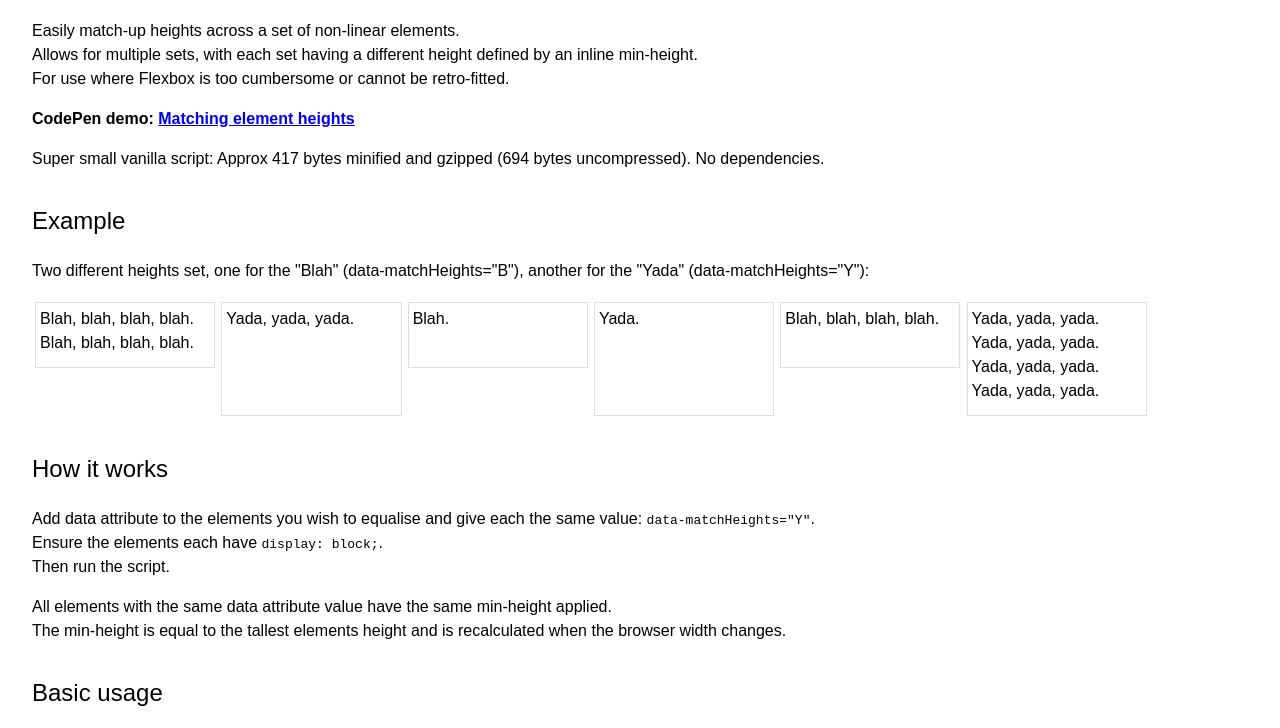
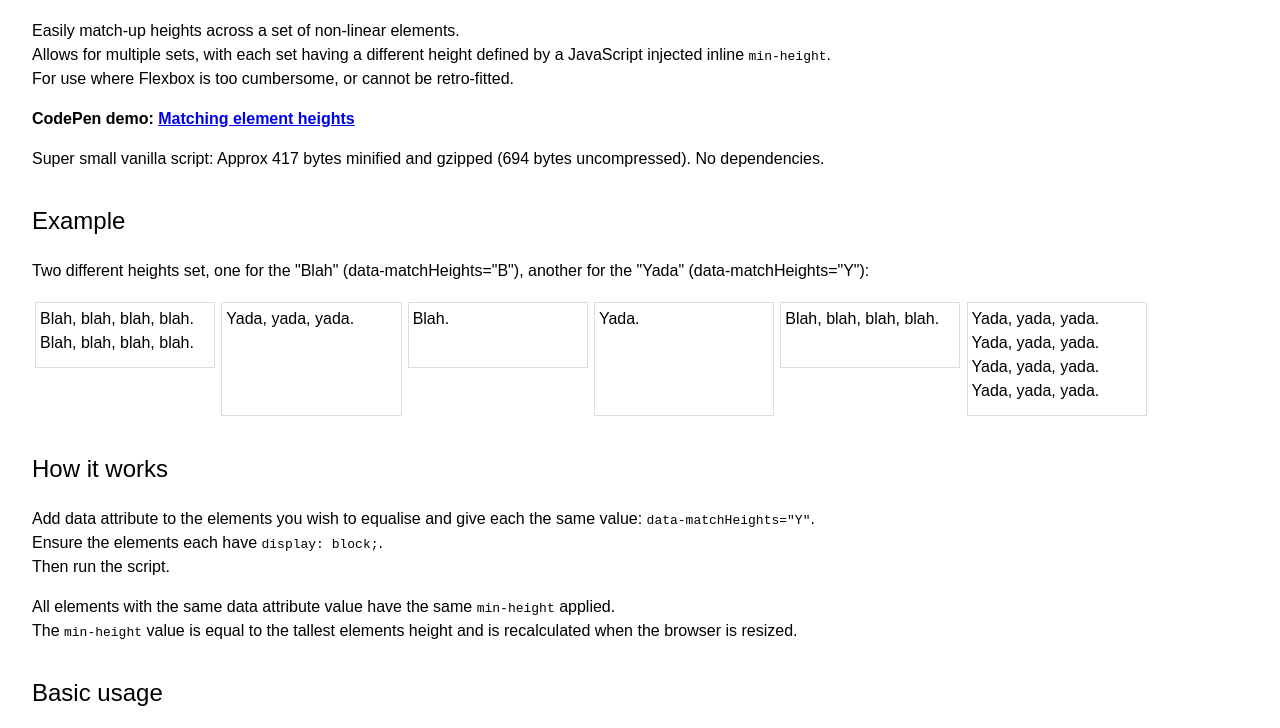
Before and after one commit to 2kool2/matching-element-heights, a plain HTML site: page index.html in a window 1280 px wide. Shown: the part 72-800 px from the top of the page. Drawn offline with Linux system fonts and the light colour scheme.

Commit message:
Text amends

```diff
--- a/index.html
+++ b/index.html
@@ -13,8 +13,8 @@
 <h1>Matching non-linear element heights</h1>
 
 <p>Easily match-up heights across a set of non-linear elements.<br>
-  Allows for multiple sets, with each set having a different height defined by an inline min-height.<br>
-  For use where Flexbox is too cumbersome or cannot be retro-fitted.
+  Allows for multiple sets, with each set having a different height defined by a JavaScript injected inline <code>min-height</code>.<br>
+  For use where Flexbox is too cumbersome, or cannot be retro-fitted.
 </p>
 
 <p><strong>CodePen demo: <a href="http://codepen.io/2kool2/pen/MbqGOQ">Matching element heights</a></strong></p>
@@ -41,8 +41,8 @@
 Ensure the elements each have <code>display: block;</code>.<br>
 Then run the script.</p>
 
-<p>All elements with the same data attribute value have the same min-height applied.<br>
-The min-height is equal to the tallest elements height and is recalculated when the browser width changes.</p>
+<p>All elements with the same data attribute value have the same <code>min-height</code> applied.<br>
+The <code>min-height</code> value is equal to the tallest elements height and is recalculated when the browser is resized.</p>
 
 
 <h2>Basic usage</h2>
```
Also changed, not shown: 1 other file.
